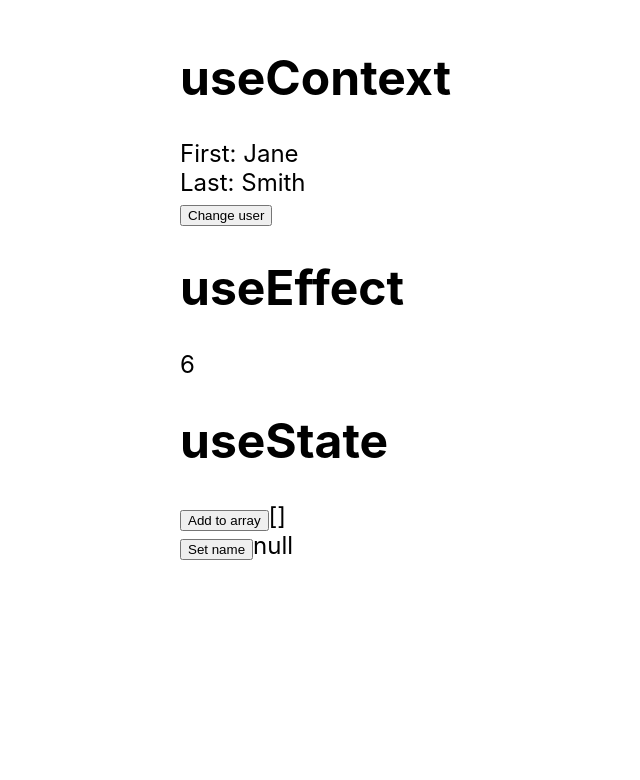
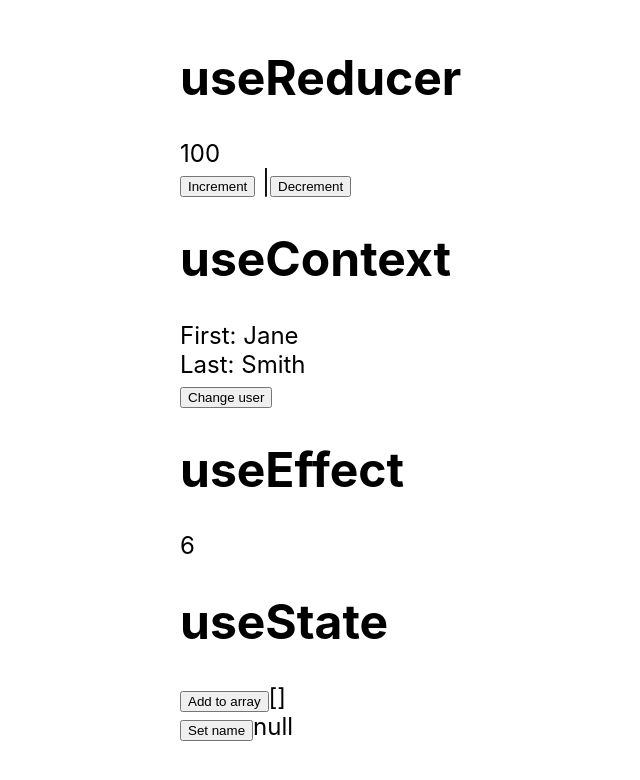
Before and after one commit to nikoada/ts-hooks, a React (Create React App) app: page / in a window 1280 px wide. Shown: the top 780 px of the page, without its empty margins (60-700 px from the left). Built offline with nearby package versions, Linux system fonts and the light colour scheme.

Commit message:
feat: add UseReducerComponent

```diff
--- a/src/App.tsx
+++ b/src/App.tsx
@@ -1,10 +1,13 @@
 import UseStateComponent from "./UseStateComponent";
 import UseEffectComponent from "./UseEffectComponent";
 import UseContextComponent from "./UseContextComponent";
+import UseReducerComponent from "./UseReducerComponent";
 
 function App() {
   return (
     <div>
+      <h1>useReducer</h1>
+      <UseReducerComponent />
       <h1>useContext</h1>
       <UseContextComponent />
       <h1>useEffect</h1>
--- /dev/null
+++ b/src/UseReducerComponent.tsx
@@ -0,0 +1,49 @@
+import { useReducer } from "react";
+
+const initialState = {
+    counter: 100,
+};
+
+
+type ACTIONTYPES =
+| { type: "increment"; payload: number; }
+| { type: "decrement"; payload: number; };
+
+function counterReducer(state: typeof initialState, action: ACTIONTYPES) {
+    switch(action.type) {
+        case "increment":
+            return {
+                ...state,
+                counter: state.counter + action.payload,
+            };
+        case "decrement":
+            return {
+                ...state,
+                counter: state.counter - action.payload,
+            };
+        default:
+            throw new Error("Bad action");
+    }
+}
+
+function UseReducerComponent() {
+    const [state, dispatch] = useReducer(counterReducer, initialState);
+
+    return(
+        <div>
+            <div>{state.counter}</div>
+            <div>
+                <button onClick={() => dispatch({
+                    type: "increment",
+                    payload: 10,
+                })}>Increment</button> |
+                <button onClick={() => dispatch({
+                    type: "decrement",
+                    payload: 10,
+                })}>Decrement</button>
+            </div>
+        </div>
+    )
+}
+
+export default UseReducerComponent;
```
